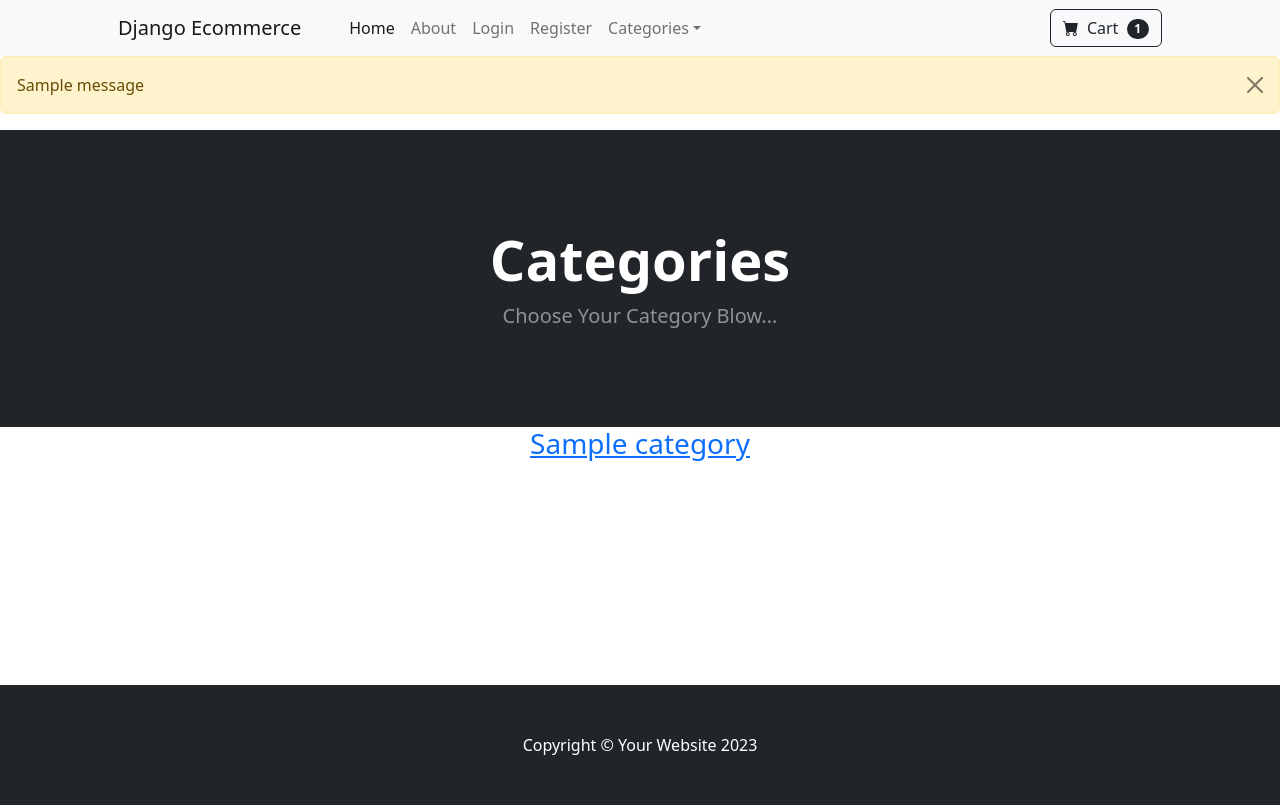
After one commit to Mobin-Abbasi/django-ECommerce, a Django app: template store/templates/category_summary.html in a window 1280 px wide. The commit adds this page. Run offline with Django 3.2, Linux system fonts and the light colour scheme; the template is opened without the code that fills it: most values are stand-ins (such as "Sample title", 1, 10 or a date in 2020); one stand-in notice (Sample message) is shown; some libraries are stand-ins or nearby versions.

Commit message:
Categories Directory Page

```diff
--- /dev/null
+++ b/store/templates/category_summary.html
@@ -0,0 +1,27 @@
+{% extends 'base.html' %}
+{% block title %}Category summary{% endblock %}
+{% block content %}
+
+<!-- Header-->
+        <header class="bg-dark py-5">
+            <div class="container px-4 px-lg-5 my-5">
+                <div class="text-center text-white">
+                    <h1 class="display-4 fw-bolder">Categories</h1>
+                    <p class="lead fw-normal text-white-50 mb-0">Choose Your Category Blow...</p>
+                </div>
+            </div>
+        </header>
+    <div class="container">
+        <div class="row">
+            <center>
+                <div class="col-8">
+                    {% for category in categories %}
+                        <h3><a href="{% url 'store:category' category %}">{{ category }}</a></h3>
+                    {% endfor %}
+                    <br><br><br><br><br><br><br><br><br>
+                </div>
+            </center>
+        </div>
+    </div>
+
+{% endblock %}
--- a/store/templates/navbar.html
+++ b/store/templates/navbar.html
@@ -16,7 +16,7 @@
                         <li class="nav-item dropdown">
                             <a class="nav-link dropdown-toggle" id="navbarDropdown" href="#" role="button" data-bs-toggle="dropdown" aria-expanded="false">Categories</a>
                             <ul class="dropdown-menu" aria-labelledby="navbarDropdown">
-                                <li><a class="dropdown-item" href="{% url 'store:home' %}">All Products</a></li>
+                                <li><a class="dropdown-item" href="{% url 'store:category_summary' %}">All Products</a></li>
                                 <li><hr class="dropdown-divider" /></li>
                                 <li><a class="dropdown-item" href="{% url 'store:category' 'cell-phone' %}">Cell Phone</a></li>
                                 <li><a class="dropdown-item" href="{% url 'store:category' 'Programming-Books' %}">Programming Books</a></li>
--- a/store/urls.py
+++ b/store/urls.py
@@ -11,4 +11,5 @@ urlpatterns = [
     path('register/', views.register_user, name='register'),
     path('product/<int:pk>/', views.product_detail, name='product'),
     path('category/<str:foo>/', views.category, name='category'),
+    path('category_summary/', views.category_summary, name='category_summary'),
 ]
```
Also changed, not shown: store/views.py (+9 -0 lines).
